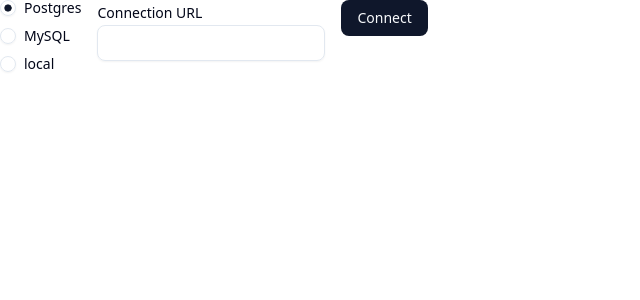
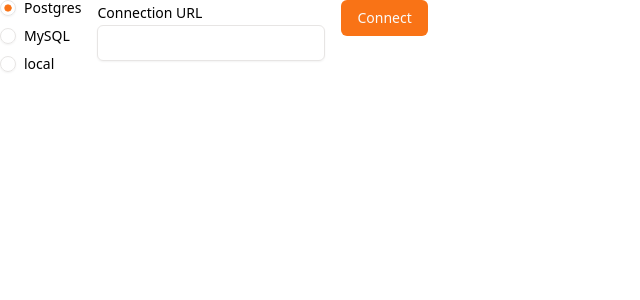
Before and after one commit to Afterdie/oraca, a Next.js app: page /connect in a window 1280 px wide. Shown: the top 300 px of the page, without its empty margins (0-640 px from the left). Built offline with nearby package versions, Linux system fonts and the light colour scheme; no server answers.

Commit message:
[ui] added themes and component fixes

```diff
--- a/package.json
+++ b/package.json
@@ -37,7 +37,7 @@
   },
   "devDependencies": {
     "@eslint/eslintrc": "^3",
-    "@tailwindcss/postcss": "^4.0.14",
+    "@tailwindcss/postcss": "^4.0.15",
     "@types/node": "^20",
     "@types/react": "^19",
     "@types/react-dom": "^19",
@@ -46,7 +46,7 @@
     "eslint-config-next": "15.2.2",
     "prettier": "^3.5.3",
     "prettier-plugin-tailwindcss": "^0.6.11",
-    "tailwindcss": "^4.0.14",
+    "tailwindcss": "^4.0.15",
     "typescript": "^5"
   }
 }
--- a/src/app/globals.css
+++ b/src/app/globals.css
@@ -45,6 +45,78 @@
 }
 
 :root {
+  --background: hsl(0 0% 100%);
+  --foreground: hsl(20 14.3% 4.1%);
+  --card: hsl(0 0% 100%);
+  --card-foreground: hsl(20 14.3% 4.1%);
+  --popover: hsl(0 0% 100%);
+  --popover-foreground: hsl(20 14.3% 4.1%);
+  --primary: hsl(24.6 95% 53.1%);
+  --primary-foreground: hsl(60 9.1% 97.8%);
+  --secondary: hsl(60 4.8% 95.9%);
+  --secondary-foreground: hsl(24 9.8% 10%);
+  --muted: hsl(60 4.8% 95.9%);
+  --muted-foreground: hsl(25 5.3% 44.7%);
+  --accent: hsl(60 4.8% 95.9%);
+  --accent-foreground: hsl(24 9.8% 10%);
+  --destructive: hsl(0 84.2% 60.2%);
+  --destructive-foreground: hsl(60 9.1% 97.8%);
+  --border: hsl(20 5.9% 90%);
+  --input: hsl(20 5.9% 90%);
+  --ring: hsl(24.6 95% 53.1%);
+  --chart-1: hsl(12 76% 61%);
+  --chart-2: hsl(173 58% 39%);
+  --chart-3: hsl(197 37% 24%);
+  --chart-4: hsl(43 74% 66%);
+  --chart-5: hsl(27 87% 67%);
+  --radius: 0.5rem;
+  --sidebar: var(--primary-foreground);
+  --sidebar-foreground: var(--foreground);
+  --sidebar-primary: var(--primary);
+  --sidebar-primary-foreground: var(--primary-foreground);
+  --sidebar-accent: var(--secondary);
+  --sidebar-accent-foreground: var(--secondary-foreground);
+  --sidebar-border: var(--border);
+  --sidebar-ring: var(--ring);
+}
+
+.dark {
+  --background: hsl(20 14.3% 4.1%);
+  --foreground: hsl(60 9.1% 97.8%);
+  --card: hsl(20 14.3% 4.1%);
+  --card-foreground: hsl(60 9.1% 97.8%);
+  --popover: hsl(20 14.3% 4.1%);
+  --popover-foreground: hsl(60 9.1% 97.8%);
+  --primary: hsl(20.5 90.2% 48.2%);
+  --primary-foreground: hsl(60 9.1% 97.8%);
+  --secondary: hsl(12 6.5% 15.1%);
+  --secondary-foreground: hsl(60 9.1% 97.8%);
+  --muted: hsl(12 6.5% 15.1%);
+  --muted-foreground: hsl(24 5.4% 63.9%);
+  --accent: hsl(12 6.5% 15.1%);
+  --accent-foreground: hsl(60 9.1% 97.8%);
+  --destructive: hsl(0 72.2% 50.6%);
+  --destructive-foreground: hsl(60 9.1% 97.8%);
+  --border: hsl(12 6.5% 15.1%);
+  --input: hsl(12 6.5% 15.1%);
+  --ring: hsl(20.5 90.2% 48.2%);
+  --chart-1: hsl(220 70% 50%);
+  --chart-2: hsl(160 60% 45%);
+  --chart-3: hsl(30 80% 55%);
+  --chart-4: hsl(280 65% 60%);
+  --chart-5: hsl(340 75% 55%);
+  --radius: 0.5rem;
+  --sidebar: var(--primary-foreground);
+  --sidebar-foreground: var(--foreground);
+  --sidebar-primary: var(--chart-1);
+  --sidebar-primary-foreground: var(--sidebar-foreground);
+  --sidebar-accent: var(--secondary);
+  --sidebar-accent-foreground: var(--sidebar-foreground);
+  --sidebar-border: var(--sidebar-accent);
+  --sidebar-ring: var(--ring);
+}
+
+/* :root {
   --radius: 0.625rem;
   --background: oklch(1 0 0);
   --foreground: oklch(0.129 0.042 264.695);
@@ -120,4 +192,4 @@
   body {
     @apply bg-background text-foreground;
   }
-}
+} */
--- a/src/components/ui/card.tsx
+++ b/src/components/ui/card.tsx
@@ -7,7 +7,7 @@
     <div
       data-slot="card"
       className={cn(
-        "bg-card text-card-foreground flex flex-col gap-6 rounded-xl border py-6 shadow-sm",
+        "bg-card text-card-foreground flex flex-col gap-6 rounded-xl py-6 shadow-sm",
         className,
       )}
       {...props}
--- a/src/components/ui/resizable.tsx
+++ b/src/components/ui/resizable.tsx
@@ -45,8 +45,8 @@
       {...props}
     >
       {withHandle && (
-        <div className="bg-border group z-10 flex h-4 w-3 items-center justify-center rounded-xs border transition-all duration-300 hover:h-10">
-          <GripVerticalIcon className="size-2.5 opacity-25 transition-all duration-300 group-hover:opacity-100" />
+        <div className="group z-10 flex h-4 w-3 items-center justify-center rounded-xs border border-white transition-all duration-300 hover:h-10">
+          {/* <GripVerticalIcon className="size-2.5 opacity-25 transition-all duration-300 group-hover:opacity-100" /> */}
         </div>
       )}
     </ResizablePrimitive.PanelResizeHandle>
```
Also changed, not shown: 1 other file (tests, documents, lock files or other folders).
